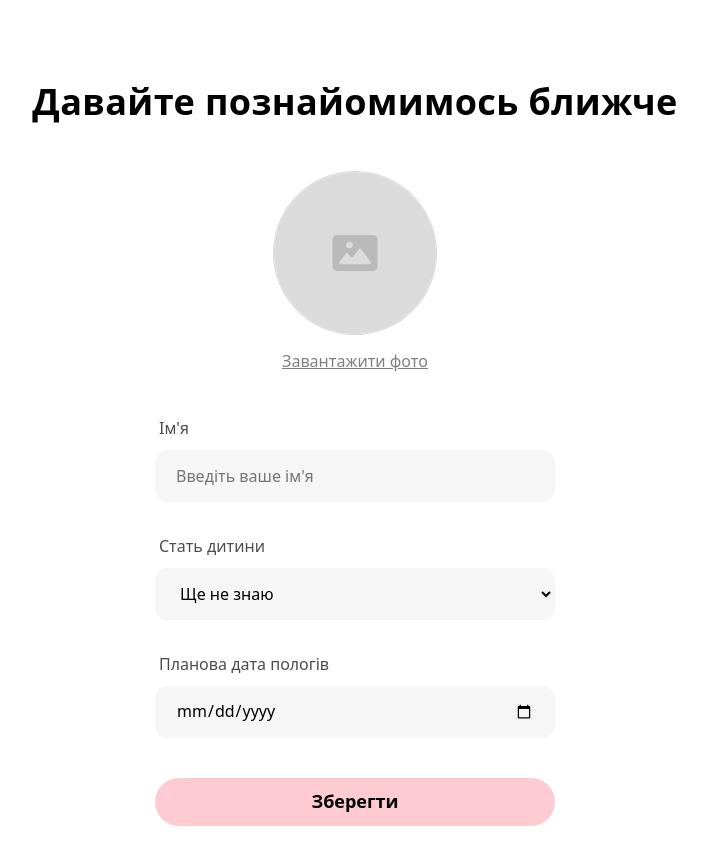
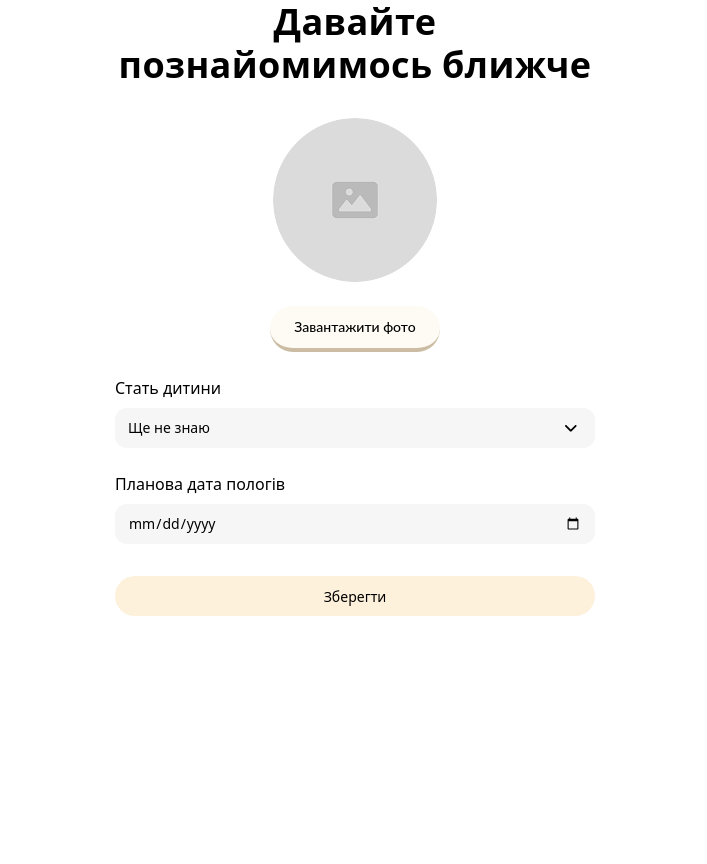
Before and after one commit to bozhenko-zakhar/final_project_screencast_front, a Next.js app: page /onboarding in a window 1280 px wide. Shown: the top 864 px of the page, without its empty margins (285-992 px from the left). After the commit the page ends 800 px from the top, so only its background shows below. Built offline with nearby package versions, Linux system fonts and the light colour scheme; no server answers.

Commit message:
fix: styles css

```diff
--- a/app/(auth routes)/onboarding/page.module.css
+++ b/app/(auth routes)/onboarding/page.module.css
@@ -2,53 +2,65 @@
     display: flex;
     flex-direction: column;
     align-items: center;
-    padding: 20px 16px 40px;
+    padding: 0 20px;
     min-height: 100vh;
     position: relative;
-    background-color: var(--color-scheme-background);
 }
 
 .plantImage {
     display: none;
-    /* Приховуємо великий декор на мобільних, якщо його немає в макеті */
-}
-
-.header {
-    width: 100%;
-    margin-bottom: 32px;
-    text-align: center;
 }
 
 .title {
-        font-family: var(--second-family);
-        font-weight: 700;
-        font-size: 36px;
-        line-height: 120%;
-        letter-spacing: 0.01em;
-        text-align: center;
-        color: var(--color-scheme-text);
+    display: flex;
+    flex-direction: column;
+    align-items: center;
+    text-align: center;
+    line-height: 1.2;
+    font-weight: 700;
+    font-size: 36px;
+    letter-spacing: 0.01em;
+    text-align: center;
+    margin-bottom: 32px;
+}
+
+.titleLine {
+    display: block;
 }
 
 @media (min-width: 768px) {
     .container {
-        padding: 80px 40px;
-        /* Збільшуємо простір зверху та знизу */
+        padding: 0px 32px;
         justify-content: flex-start;
-        background-color: var(--color-scheme-background);
     }
 
-    .plantImage {
-        display: none;
-        /* Рослина залишається прихованою за вашим запитом */
-    }
 
-    .header {
-        margin-bottom: 48px;
-    }
+.title {
+    text-align: center;
+    width: 480px;
+    height: 86px;
+}
 
-    .title {
-        font-size: 36px;
-        line-height: 1.2;
-        margin-top: 0;
-    }
+.titleLine {
+    display: block;
 }
+
+}
+
+@media (min-width: 1440px) {
+    .container {
+            padding: 0 64px;
+            padding-right: 50%;
+            justify-content: center;
+        }
+
+        .plantImage {
+            display: block;
+            position: absolute;
+            top: 0;
+            right: 0;
+            width: 50%;
+            height: 100%;
+            object-fit: cover;
+        }
+}
--- a/app/(auth routes)/onboarding/page.tsx
+++ b/app/(auth routes)/onboarding/page.tsx
@@ -15,10 +15,10 @@ export default function OnboardingPage() {
       />
 
       <div className={styles.header}>
-        <h1 className={styles.title}>Давайте познайомимось ближче</h1>
+        <h2 className={styles.title}>  <span className={styles.titleLine}>Давайте</span>  <span className={styles.titleLine}>познайомимось ближче</span></h2>
       </div>
 
       <OnboardingForm />
     </main>
   );
-}
+};
--- a/components/Button/Button.module.css
+++ b/components/Button/Button.module.css
@@ -3,7 +3,7 @@
     border-radius: 100px;
     border: none;
 
-    background: var(--color-scheme-accent);
+    background: var(--color-scheme-foreground);
     color: var(--color-scheme-text);
     border-bottom: 4px solid var(--color-scheme-accent-dark);
 
--- a/components/OnboardingForm/OnboardingForm.module.css
+++ b/components/OnboardingForm/OnboardingForm.module.css
@@ -2,8 +2,7 @@
     display: flex;
     flex-direction: column;
     width: 100%;
-    max-width: 343px;
-    /* Стандарт для мобільних 375px з урахуванням padding */
+    max-width: 335px;
     gap: 24px;
 }
 
@@ -12,63 +11,77 @@
     display: flex;
     flex-direction: column;
     align-items: center;
-    gap: 12px;
-    margin-bottom: 8px;
+    gap: 24px;
 }
 
 .avatarPreview {
     width: 164px;
     height: 164px;
-    border-radius: 50%;
+    border-radius: 100%;
     overflow: hidden;
     position: relative;
     cursor: pointer;
-    background-color: var(--color-neutral-lightest);
-    border: 1px solid var(--opacity-neutral-darkest-10);
 }
 
 .image {
     object-fit: cover;
 }
 
-.uploadBtn {
-    background: none;
-    border: none;
-    color: var(--color-neutral);
-    font-size: 14px;
-    text-decoration: underline;
-    cursor: pointer;
-    font-family: var(--font-family);
-}
-
 .hiddenInput {
     display: none;
 }
 
-/* Групи введення */
+Групи введення
 .inputGroup {
-    display: flex;
-    flex-direction: column;
-    gap: 8px;
+    border: 2px solid var(--opacity-transparent);
+    width: 100%;
+    height: 37px;
+    background-color: var(--opacity-neutral-darkest-5);
+    font-size: 14px;
+    transition: border 0.2s ease;
 }
 
 .inputGroup label {
+    display: flex;
+    flex-direction: column;
+    margin-bottom: 8px;
+    font-family: var(--font-family);
+    font-weight: 400;
     font-size: 14px;
-    font-weight: 500;
-    color: var(--color-neutral-dark);
-    margin-left: 4px;
+    line-height: 150%;
+    color: var(--color-scheme-text);
+}
+
+.selectWrapper {
+    position: relative;
+    display: flex;
+    align-items: center;
+    width: 100%;
+}
+
+.customSelect {
+    appearance: none;
+    -webkit-appearance: none;
+    -moz-appearance: none;
+}
+
+.selectIcon {
+    position: absolute;
+    right: 18px;
+    pointer-events: none;
+    fill: var(--opacity-neutral-darkest-60);
 }
 
 .inputGroup input,
 .inputGroup select {
     width: 100%;
-    height: 48px;
-    padding: 12px 16px;
+    height: 40px;
+    padding: 8px 12px;
     border-radius: 12px;
     border: 1px solid var(--input-border);
     background-color: var(--input-bg);
     color: var(--input-text);
-    font-size: 16px;
+    font-size: 14px;
     font-family: var(--font-family);
     transition: all 0.2s ease;
     outline: none;
@@ -76,8 +89,8 @@
 
 .inputGroup input:focus,
 .inputGroup select:focus {
-    border-color: var(--input-border-focus);
-    box-shadow: var(--input-shadow-focus);
+    outline: none;
+    border: 2px solid var(--color-scheme-accent);
 }
 
 /* Помилки */
@@ -95,14 +108,15 @@
 .submitBtn {
     margin-top: 8px;
     width: 100%;
-    height: 52px;
-    background-color: var(--color-pastel-pink);
+    height: 40px;
+    background: var(--color-scheme-foreground-alt);
     color: var(--color-scheme-text);
     border: none;
-    border-radius: 26px;
-    /* Округла кнопка як у макеті */
-    font-size: 16px;
-    font-weight: 600;
+    border-radius: 100px;
+    padding: 10px 24px;
+    font-size: 14px;
+    font-weight: 500;
+    line-height: 160%;
     cursor: pointer;
     transition: opacity 0.2s ease;
 }
@@ -118,49 +132,27 @@
 
 @media (min-width: 768px) {
     .form {
-        max-width: 400px;
-        /* Оптимальна ширина для читабельності на планшеті */
-        gap: 32px;
-        margin: 0 auto;
-        /* Центруємо форму в контейнері */
-    }
-
-    /* Аватар */
-    .avatarSection {
-        gap: 16px;
-        margin-bottom: 12px;
+        max-width: 480px;
+        width: 100%
     }
 
     .uploadBtn {
         font-size: 16px;
     }
 
-    /* Поля введення */
     .inputGroup {
-        gap: 10px;
+        gap: 24px;
     }
 
     .inputGroup label {
         font-size: 16px;
     }
 
-    .inputGroup input,
-    .inputGroup select {
-        height: 52px;
-        font-size: 16px;
-        padding: 0 20px;
-        /* Трохи більше внутрішнього простору */
-    }
-
-    /* Кнопка "Зберегти" */
     .submitBtn {
-        height: 48px;
-        /* Оптимальна висота для планшетної кнопки */
-        font-size: 18px;
-        border-radius: 24px;
-        /* Половина висоти для округлості */
-        margin-top: 8px;
-        background-color: var(--color-pastel-pink);
-        /* Колір з вашого уточнення */
+        width: auto;
     }
 }
+
+@media (min-width: 1440px) {
+
+}
--- a/components/OnboardingForm/OnboardingForm.tsx
+++ b/components/OnboardingForm/OnboardingForm.tsx
@@ -9,6 +9,7 @@ import { useAuthStore } from '@/lib/store/authStore';
 import { nextServer } from '@/lib/api/api';
 import { getMe } from '@/lib/api/clientApi/users';
 import styles from './OnboardingForm.module.css';
+import css from '../Button/Button.module.css';
 
 export default function OnboardingForm() {
   const router = useRouter();
@@ -18,7 +19,7 @@ export default function OnboardingForm() {
   const [errors, setErrors] = useState<{ [key: string]: string }>({});
   const [avatarPreview, setAvatarPreview] = useState<string | null>(null);
   const [avatarFile, setAvatarFile] = useState<File | null>(null);
-  const [name, setName] = useState('');
+  const [name] = useState('');
   const [dueDate, setDueDate] = useState('');
   const [gender, setGender] = useState('unknown');
 
@@ -108,7 +109,7 @@ export default function OnboardingForm() {
 
         <button
           type="button"
-          className={styles.uploadBtn}
+          className={css.button}
           onClick={() => fileInputRef.current?.click()}
         >
           Завантажити фото
@@ -116,32 +117,22 @@ export default function OnboardingForm() {
       </div>
 
       <div className={styles.inputGroup}>
-        <label>{"Ім'я"}</label>
-        <input
-          type="text"
-          placeholder="Введіть ваше ім'я"
-          value={name}
-          onChange={(e) => {
-            setName(e.target.value);
-            if (errors.name) setErrors({ ...errors, name: '' });
-          }}
-          className={errors.name ? styles.errorInput : ''}
-        />
-        {errors.name && <span className={styles.errorText}>{errors.name}</span>}
-      </div>
-
-
-
-      <div className={styles.inputGroup}>
         <label>Стать дитини</label>
+           <div className={styles.selectWrapper}>
             <select
               value={gender}
               onChange={(e) => setGender(e.target.value)}
+              className={styles.customSelect}
               >
             <option value="boy">Хлопчик</option>
             <option value="girl">Дівчинка</option>
             <option value="unknown">Ще не знаю</option>
             </select>
+
+          <svg width="12" height="7" className={styles.selectIcon}>
+            <use href="/sprite.svg#arrow-down" />
+          </svg>
+          </div>
       </div>
 
       <div className={styles.inputGroup}>
```
Lines whose indentation alone changed are shown as unchanged.
